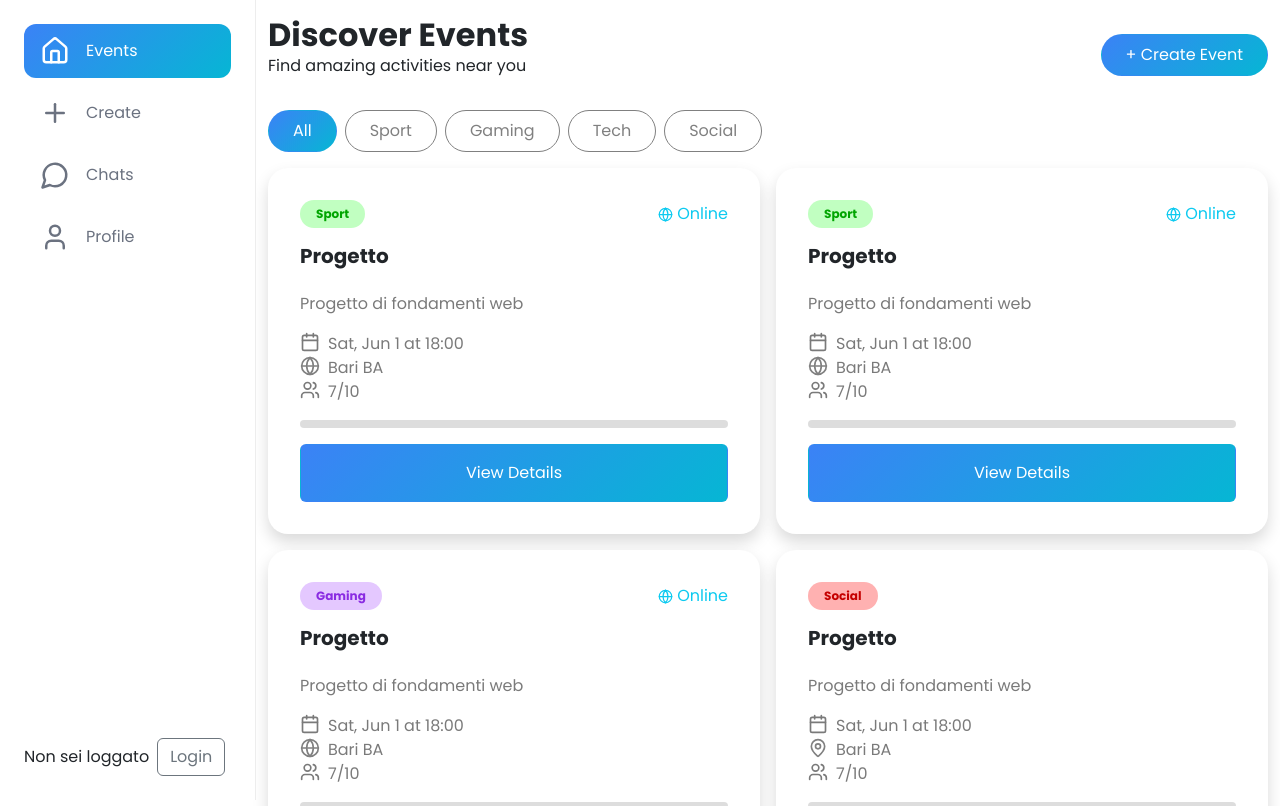
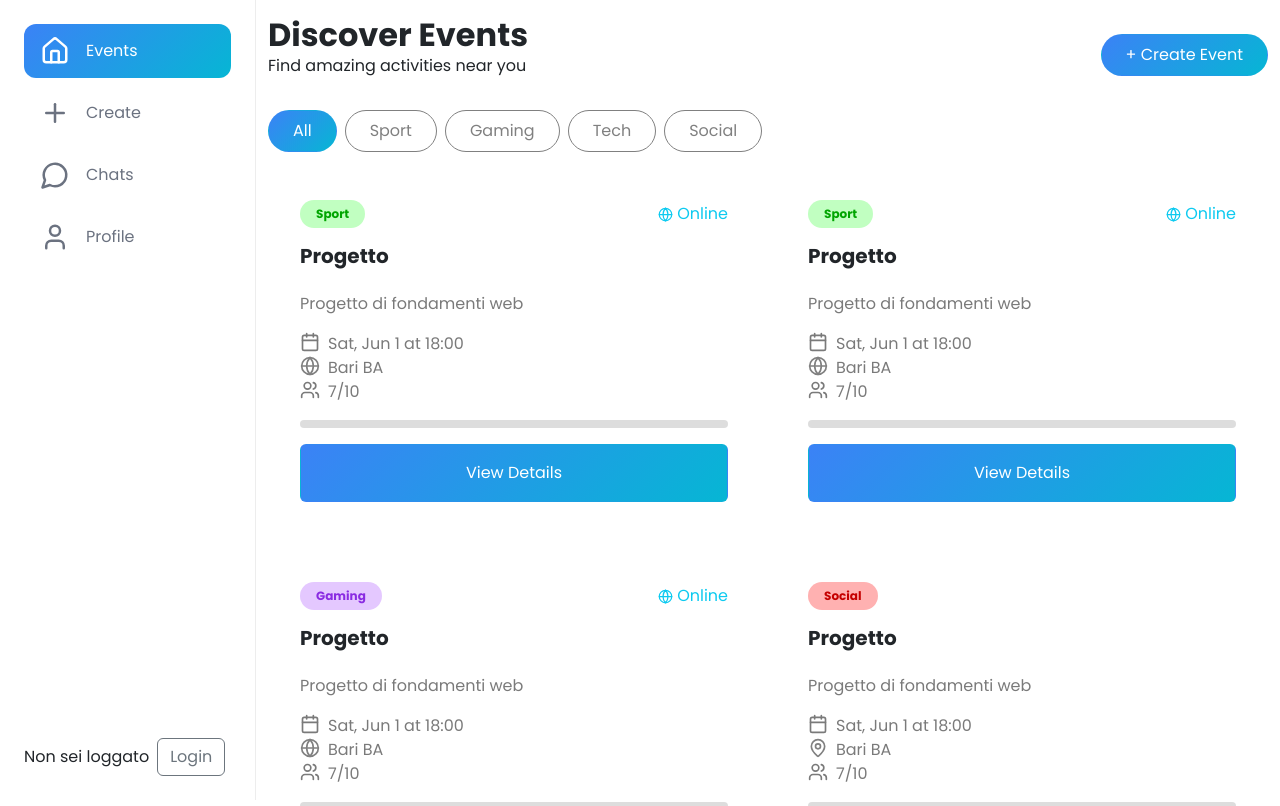
Before and after one commit to marcomaraglino/social_f_web_project, a React (Vite) app: page / in a window 1280 px wide. Shown: the top 806 px of the page. Built offline with nearby package versions, Linux system fonts and the light colour scheme; no server answers.

Commit message:
fix event card css

```diff
--- a/src/components/EventCard/EventCard.jsx
+++ b/src/components/EventCard/EventCard.jsx
@@ -12,7 +12,7 @@ export function EventCard(props){
     }
     const isOnline = (online) => online === true;
     return(
-            <div className='infoCard shadow'>
+            <div className='infoCard'>
                 <div className="d-flex justify-content-between">
                     <span className={`badge rounded-pill px-3 py-2 ${getActivityClass(props.activity)}`}>
                         {props.activity}
```
